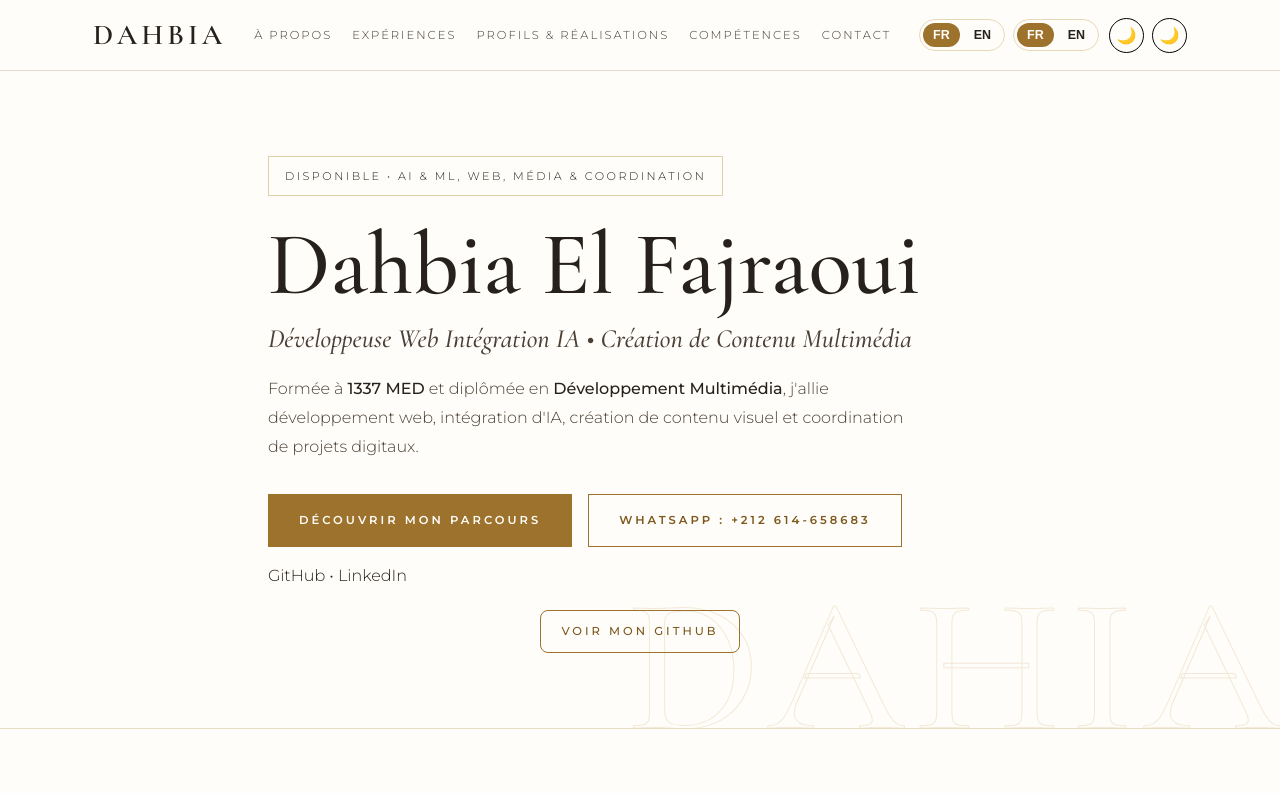
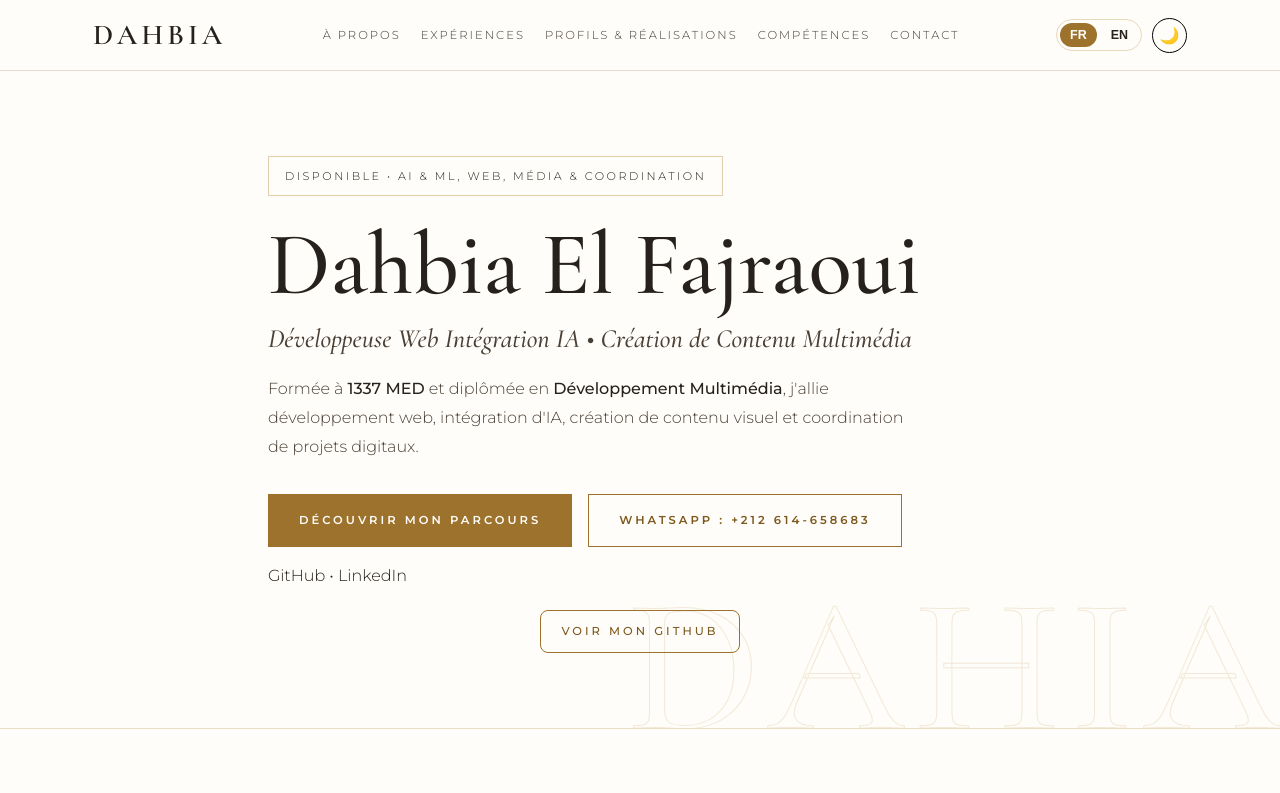
Before and after one commit to dahbia15/portfolio, a plain HTML site: page index.html in a window 1280 px wide. Shown: the top 793 px of the page. Drawn offline with nearby package versions, Linux system fonts and the light colour scheme.

Commit message:
Update index.html

```diff
--- a/index.html
+++ b/index.html
@@ -26,12 +26,7 @@
         <a href="#contact" data-fr="Contact" data-en="Contact">Contact</a>
       </nav>
 
-      <div class="header-actions" style="display: inline-flex; align-items: center; gap: 8px; flex-shrink: 0;">
-        <div class="lang-switch">
-          <button type="button" class="lang-btn active" data-lang="fr">FR</button>
-          <button type="button" class="lang-btn" data-lang="en">EN</button>
-        </div>
-        <div class="header-actions">
+      <div class="header-actions">
         <div class="lang-switch">
           <button type="button" class="lang-btn active" data-lang="fr">FR</button>
           <button type="button" class="lang-btn" data-lang="en">EN</button>
@@ -42,9 +37,6 @@
         <button type="button" class="menu-toggle" id="menu-toggle" aria-label="Menu" aria-expanded="false">
           ☰
         </button>
-      </div>
-
-        <button id="theme-toggle" class="theme-btn" aria-label="Changer le thème">🌙</button>
       </div>
     </div>
   </header>
```
